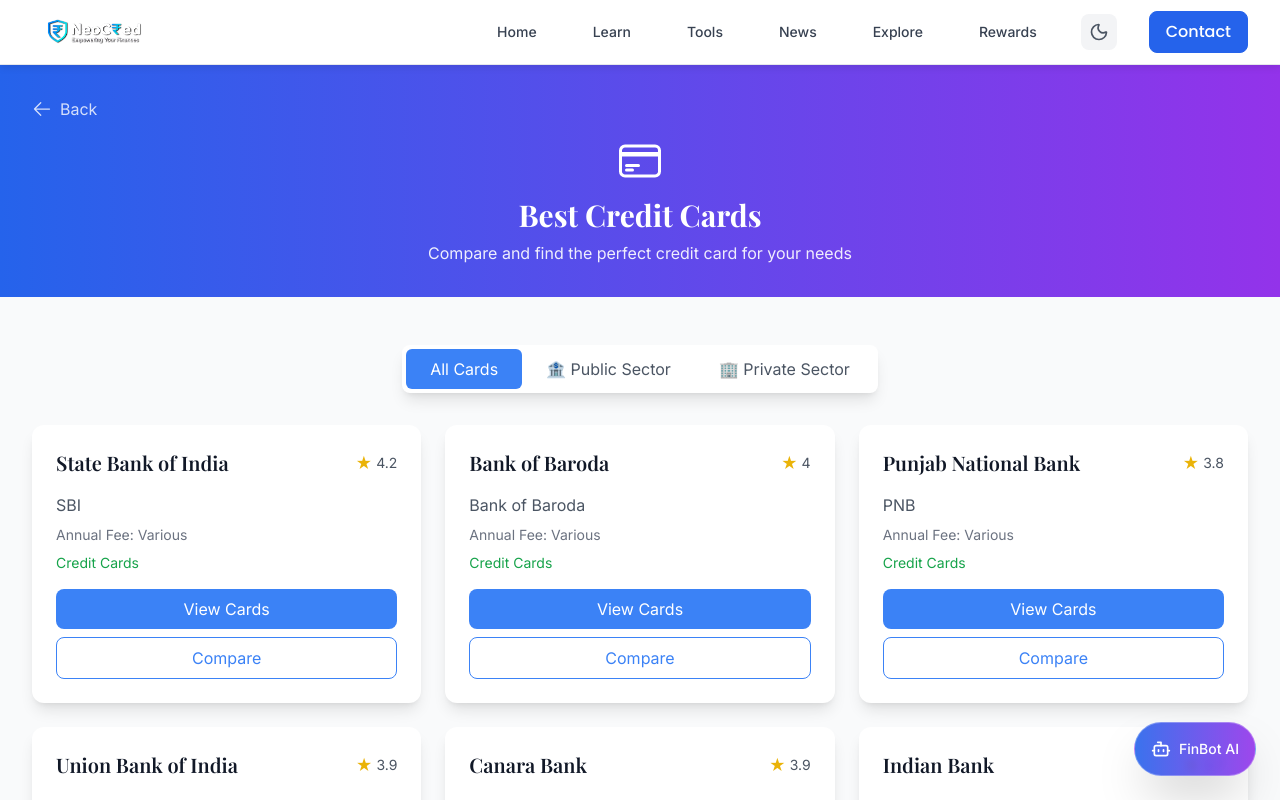
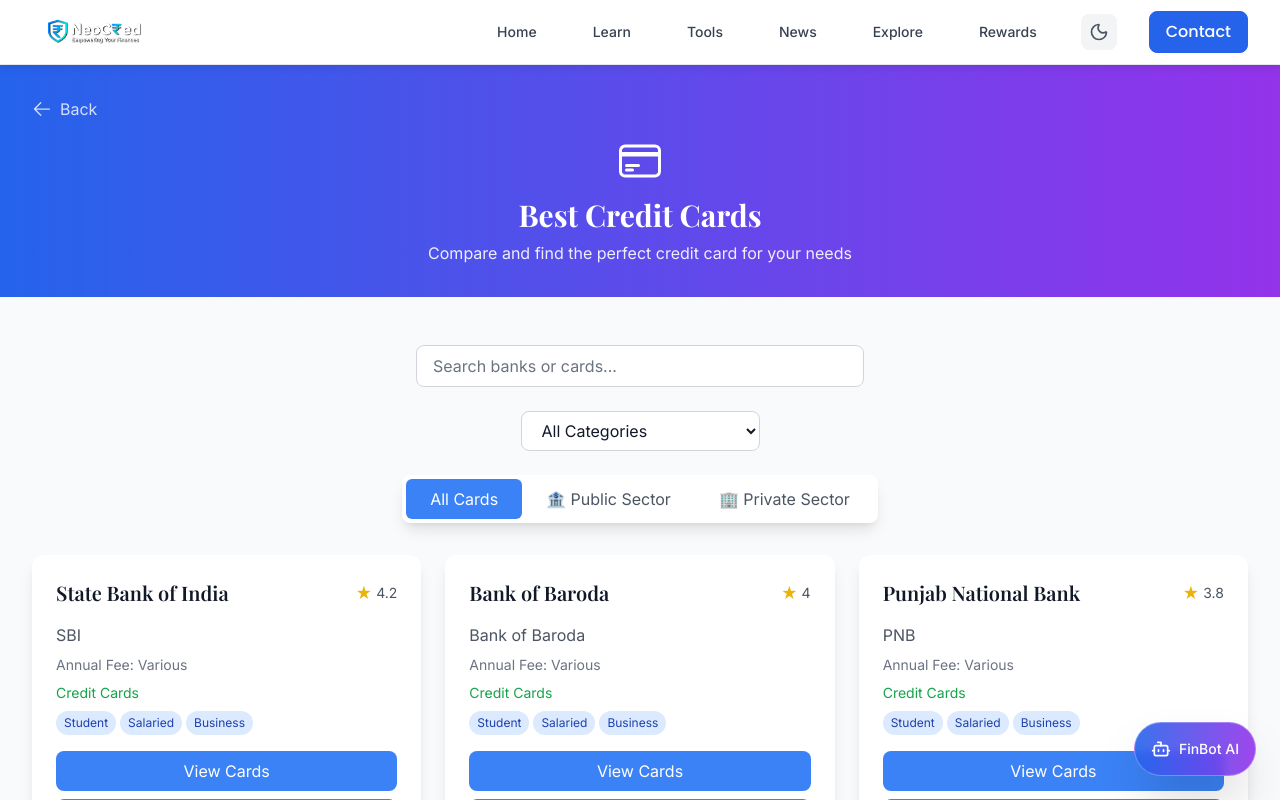
Before and after one commit to Rakesh-dev369/Neocred.in, a React (Vite) app in the folder frontend/: page /credit-cards in a window 1280 px wide. Shown: the top 800 px of the page. Built offline with nearby package versions, Linux system fonts and the light colour scheme.

Commit message:
add-search-and-category-filters-to-credit-cards

```diff
--- a/frontend/src/pages/CreditCards.jsx
+++ b/frontend/src/pages/CreditCards.jsx
@@ -4,20 +4,22 @@
 
 export default function CreditCards() {
   const [activeTab, setActiveTab] = useState('all');
+  const [searchTerm, setSearchTerm] = useState('');
+  const [categoryFilter, setCategoryFilter] = useState('all');
   const navigate = useNavigate();
 
   const publicSectorCards = [
-    { name: 'State Bank of India', bank: 'SBI', slug: 'sbi', fee: 'Various', cashback: 'Credit Cards', rating: 4.2 },
-    { name: 'Bank of Baroda', bank: 'Bank of Baroda', slug: 'bob', fee: 'Various', cashback: 'Credit Cards', rating: 4.0 },
-    { name: 'Punjab National Bank', bank: 'PNB', slug: 'pnb', fee: 'Various', cashback: 'Credit Cards', rating: 3.8 },
-    { name: 'Union Bank of India', bank: 'Union Bank', slug: 'union', fee: 'Various', cashback: 'Credit Cards', rating: 3.9 },
-    { name: 'Canara Bank', bank: 'Canara Bank', slug: 'canara', fee: 'Various', cashback: 'Credit Cards', rating: 3.9 },
-    { name: 'Indian Bank', bank: 'Indian Bank', slug: 'indian', fee: 'Various', cashback: 'Credit Cards', rating: 3.7 },
-    { name: 'Bank of India', bank: 'Bank of India', slug: 'boi', fee: 'Various', cashback: 'Credit Cards', rating: 3.8 },
-    { name: 'Central Bank of India', bank: 'Central Bank', slug: 'central', fee: 'Various', cashback: 'Credit Cards', rating: 3.6 },
-    { name: 'UCO Bank', bank: 'UCO Bank', slug: 'uco', fee: 'Various', cashback: 'Credit Cards', rating: 3.5 },
-    { name: 'Indian Overseas Bank', bank: 'IOB', slug: 'iob', fee: 'Various', cashback: 'Credit Cards', rating: 3.6 },
-    { name: 'Bank of Maharashtra', bank: 'Bank of Maharashtra', slug: 'bom', fee: 'Various', cashback: 'Credit Cards', rating: 3.7 }
+    { name: 'State Bank of India', bank: 'SBI', slug: 'sbi', fee: 'Various', cashback: 'Credit Cards', rating: 4.2, categories: ['Student', 'Salaried', 'Business'] },
+    { name: 'Bank of Baroda', bank: 'Bank of Baroda', slug: 'bob', fee: 'Various', cashback: 'Credit Cards', rating: 4.0, categories: ['Student', 'Salaried', 'Business'] },
+    { name: 'Punjab National Bank', bank: 'PNB', slug: 'pnb', fee: 'Various', cashback: 'Credit Cards', rating: 3.8, categories: ['Student', 'Salaried', 'Business'] },
+    { name: 'Union Bank of India', bank: 'Union Bank', slug: 'union', fee: 'Various', cashback: 'Credit Cards', rating: 3.9, categories: ['Student', 'Salaried', 'Business'] },
+    { name: 'Canara Bank', bank: 'Canara Bank', slug: 'canara', fee: 'Various', cashback: 'Credit Cards', rating: 3.9, categories: ['Student', 'Salaried', 'Business'] },
+    { name: 'Indian Bank', bank: 'Indian Bank', slug: 'indian', fee: 'Various', cashback: 'Credit Cards', rating: 3.7, categories: ['Student', 'Salaried', 'Business'] },
+    { name: 'Bank of India', bank: 'Bank of India', slug: 'boi', fee: 'Various', cashback: 'Credit Cards', rating: 3.8, categories: ['Student', 'Salaried', 'Business'] },
+    { name: 'Central Bank of India', bank: 'Central Bank', slug: 'central', fee: 'Various', cashback: 'Credit Cards', rating: 3.6, categories: ['Student', 'Salaried', 'Business'] },
+    { name: 'UCO Bank', bank: 'UCO Bank', slug: 'uco', fee: 'Various', cashback: 'Credit Cards', rating: 3.5, categories: ['Student', 'Salaried', 'Business'] },
+    { name: 'Indian Overseas Bank', bank: 'IOB', slug: 'iob', fee: 'Various', cashback: 'Credit Cards', rating: 3.6, categories: ['Student', 'Salaried', 'Business'] },
+    { name: 'Bank of Maharashtra', bank: 'Bank of Maharashtra', slug: 'bom', fee: 'Various', cashback: 'Credit Cards', rating: 3.7, categories: ['Student', 'Salaried', 'Business'] }
   ];
 
   const privateSectorCards = [];
@@ -25,11 +27,20 @@
   const allCards = [...publicSectorCards, ...privateSectorCards];
 
   const getCards = () => {
+    let cards;
     switch(activeTab) {
-      case 'public': return publicSectorCards;
-      case 'private': return privateSectorCards;
-      default: return allCards;
+      case 'public': cards = publicSectorCards; break;
+      case 'private': cards = privateSectorCards; break;
+      default: cards = allCards;
     }
+
+    return cards.filter(card => {
+      const matchesSearch = card.name.toLowerCase().includes(searchTerm.toLowerCase()) ||
+                           card.bank.toLowerCase().includes(searchTerm.toLowerCase());
+      const matchesCategory = categoryFilter === 'all' ||
+                             (card.categories && card.categories.includes(categoryFilter));
+      return matchesSearch && matchesCategory;
+    });
   };
 
   return (
@@ -53,6 +64,31 @@
       </div>
 
       <div className="max-w-7xl mx-auto px-4 sm:px-6 lg:px-8 py-12">
+        {/* Search Bar */}
+        <div className="mb-6">
+          <input
+            type="text"
+            placeholder="Search banks or cards..."
+            value={searchTerm}
+            onChange={(e) => setSearchTerm(e.target.value)}
+            className="w-full max-w-md mx-auto block px-4 py-2 border border-gray-300 dark:border-gray-600 rounded-lg bg-white dark:bg-gray-800 text-gray-900 dark:text-white placeholder-gray-500 dark:placeholder-gray-400 focus:outline-none focus:ring-2 focus:ring-blue-500"
+          />
+        </div>
+
+        {/* Category Filter */}
+        <div className="flex justify-center mb-6">
+          <select
+            value={categoryFilter}
+            onChange={(e) => setCategoryFilter(e.target.value)}
+            className="px-4 py-2 border border-gray-300 dark:border-gray-600 rounded-lg bg-white dark:bg-gray-800 text-gray-900 dark:text-white focus:outline-none focus:ring-2 focus:ring-blue-500"
+          >
+            <option value="all">All Categories</option>
+            <option value="Student">Student</option>
+            <option value="Salaried">Salaried/Jobbers</option>
+            <option value="Business">Self-Employed/Business</option>
+          </select>
+        </div>
+
         {/* Tabs */}
         <div className="flex justify-center mb-8">
           <div className="bg-white dark:bg-gray-800 rounded-lg p-1 shadow-lg">
@@ -103,7 +139,16 @@
 
               <p className="text-gray-600 dark:text-gray-300 mb-2">{card.bank}</p>
               <p className="text-sm text-gray-500 dark:text-gray-400 mb-2">Annual Fee: {card.fee}</p>
-              <p className="text-sm text-green-600 dark:text-green-400 mb-4">{card.cashback}</p>
+              <p className="text-sm text-green-600 dark:text-green-400 mb-2">{card.cashback}</p>
+              {card.categories && (
+                <div className="flex flex-wrap gap-1 mb-4">
+                  {card.categories.map((category, idx) => (
+                    <span key={idx} className="text-xs bg-blue-100 dark:bg-blue-900 text-blue-800 dark:text-blue-200 px-2 py-1 rounded-full">
+                      {category}
+                    </span>
+                  ))}
+                </div>
+              )}
 
               <div className="space-y-2">
                 <button
--- a/frontend/src/pages/SBICreditCards.jsx
+++ b/frontend/src/pages/SBICreditCards.jsx
@@ -8,6 +8,7 @@
     {
       name: 'SBI Card Unnati',
       type: 'Secured Card',
+      category: 'Student',
       annualFee: 'Free for 4 years, then ₹499',
       features: [
         'Zero Fee Card - Free for first 4 years',
@@ -46,9 +47,14 @@
             <div key={index} className="bg-white dark:bg-gray-800 rounded-xl p-8 shadow-lg">
               <div className="mb-6">
                 <h2 className="text-2xl font-bold text-gray-900 dark:text-white mb-2">{card.name}</h2>
-                <span className="inline-block bg-blue-100 dark:bg-blue-900 text-blue-800 dark:text-blue-200 px-3 py-1 rounded-full text-sm font-medium">
-                  {card.type}
-                </span>
+                <div className="flex gap-2">
+                  <span className="inline-block bg-blue-100 dark:bg-blue-900 text-blue-800 dark:text-blue-200 px-3 py-1 rounded-full text-sm font-medium">
+                    {card.type}
+                  </span>
+                  <span className="inline-block bg-green-100 dark:bg-green-900 text-green-800 dark:text-green-200 px-3 py-1 rounded-full text-sm font-medium">
+                    {card.category}
+                  </span>
+                </div>
               </div>
 
               <div className="mb-6">
```
